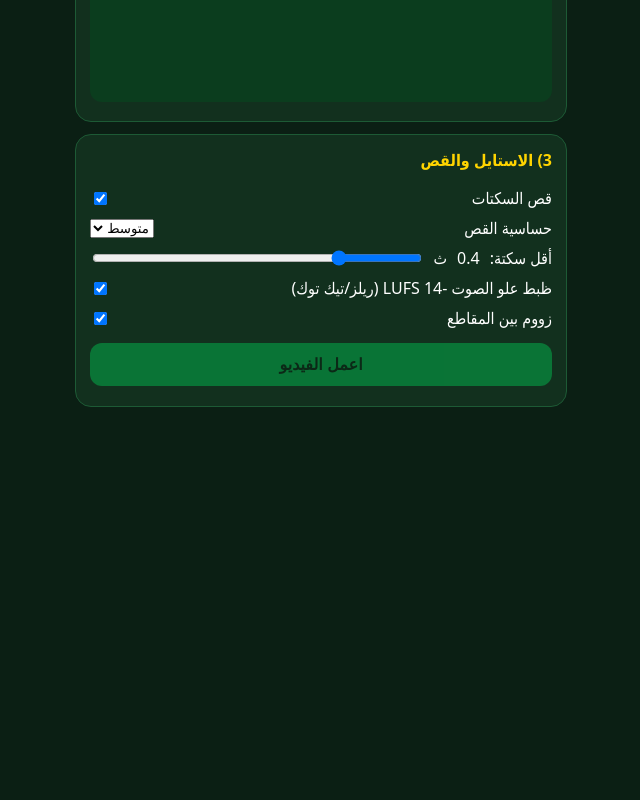
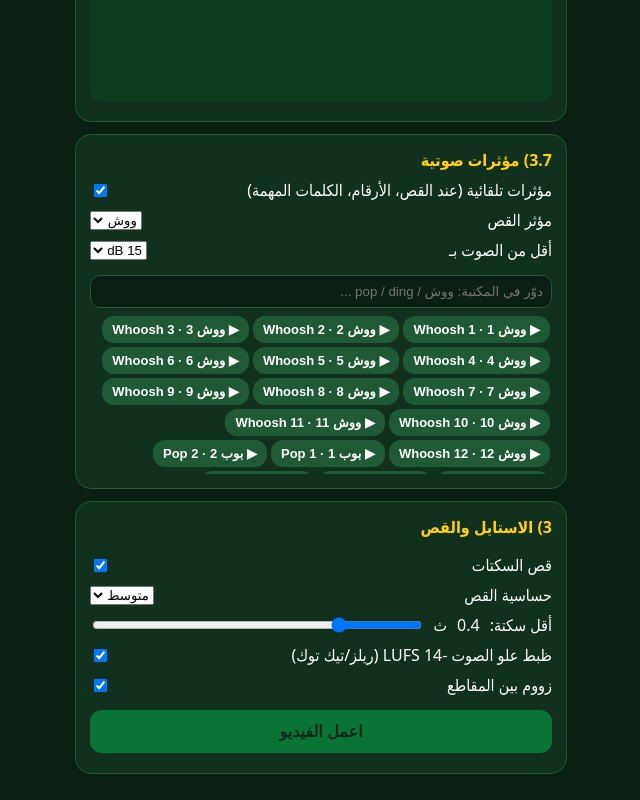
Before and after one commit to workbykomsan-lang/lc-x7k2m9, a plain HTML site: page index.html in a window 1280 px wide. Shown: the part 969-1769 px from the top of the page, without its empty margins (319-959 px from the left). Before the commit the page ends 1402 px from the top, so only its background shows below. Drawn offline with Linux system fonts and the light colour scheme; a web font is replaced by a local one.

Commit message:
Update index.html

```diff
--- a/index.html
+++ b/index.html
@@ -27,6 +27,11 @@ video,canvas{width:100%;border-radius:12px;background:#000}.msg{color:#9fd;font-
 <textarea id="ttl" placeholder="اكتب عنوان الهوك (سطر لكل جزء، لحد 3 سطور)&#10;مثال: سرّع مونتاجك&#10;بدقيقة"></textarea>
 <label>الحركة<select id="tan"><option value="stretch">مدّ ناعم</option><option value="pop">بوب</option><option value="up">طلوع</option><option value="right">دخول من اليمين</option><option value="blur">ضبابي</option><option value="type">كلمة كلمة</option></select></label>
 <button class="sec" id="tpv" type="button">شوف الحركة</button><canvas id="pv" width="360" height="360" style="width:100%;border-radius:12px;background:#0B3D1E;margin-top:8px"></canvas></div>
+<div class="card"><div class="step">3.7) مؤثرات صوتية</div>
+<label>مؤثرات تلقائية (عند القص، الأرقام، الكلمات المهمة)<input type="checkbox" id="sfxon" checked></label>
+<label>مؤثر القص<select id="sfxcut"><option value="whoosh">ووش</option><option value="pop">بوب</option><option value="click">نقرة</option><option value="none">بدون</option></select></label>
+<label>أقل من الصوت بـ <span></span><select id="duck"><option value="12">12 dB</option><option value="15" selected>15 dB</option><option value="18">18 dB</option></select></label>
+<input id="lq" placeholder="دوّر في المكتبة: ووش / pop / ding ..." style="width:100%;background:#0B1F14;color:#fff;border:1px solid #1d5a35;border-radius:10px;padding:8px;margin:6px 0"><div id="lib" style="max-height:160px;overflow:auto"></div></div>
 <div class="card"><div class="step">3) الاستايل والقص</div><div class="presets" id="presets"></div>
 <label>قص السكتات<input type="checkbox" id="cut" checked></label>
 <label>حساسية القص<select id="sens"><option value="0.7">خفيف</option><option value="0.4" selected>متوسط</option><option value="0.25">سريع</option></select></label>
```
